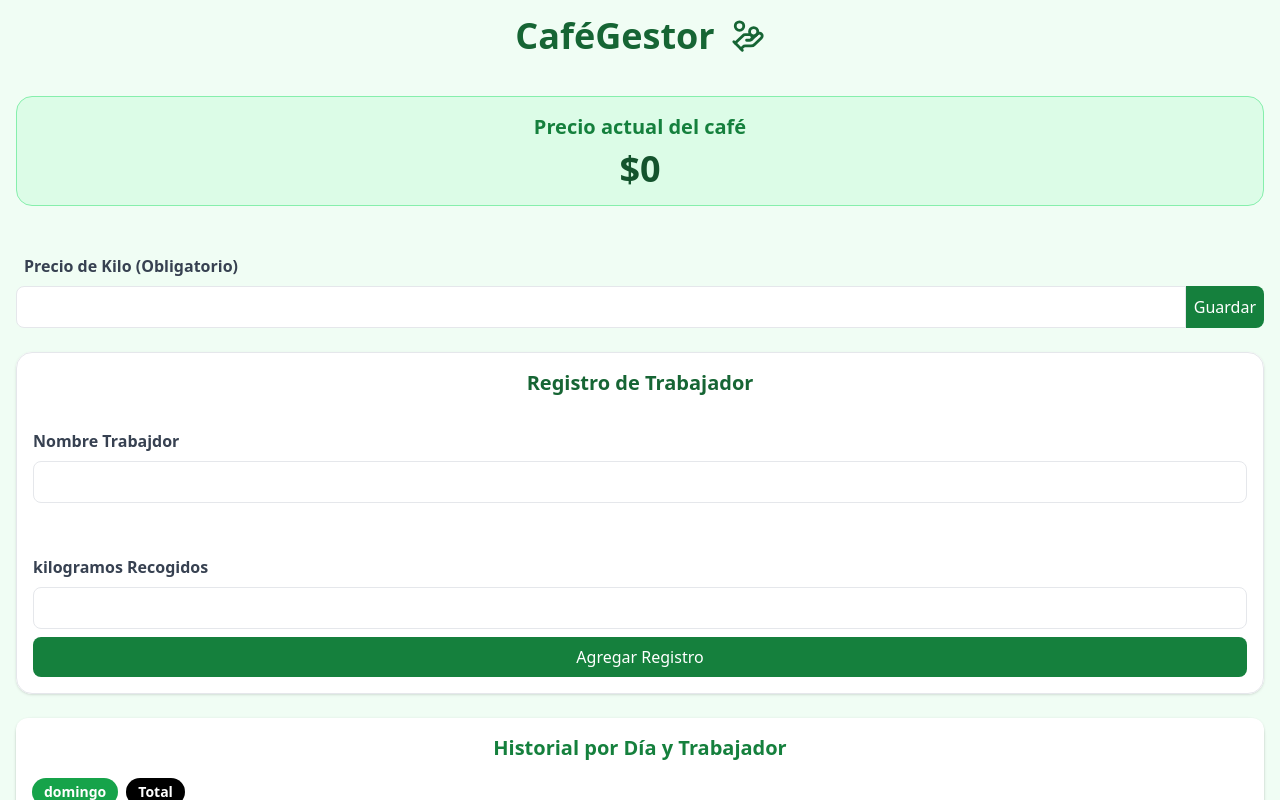
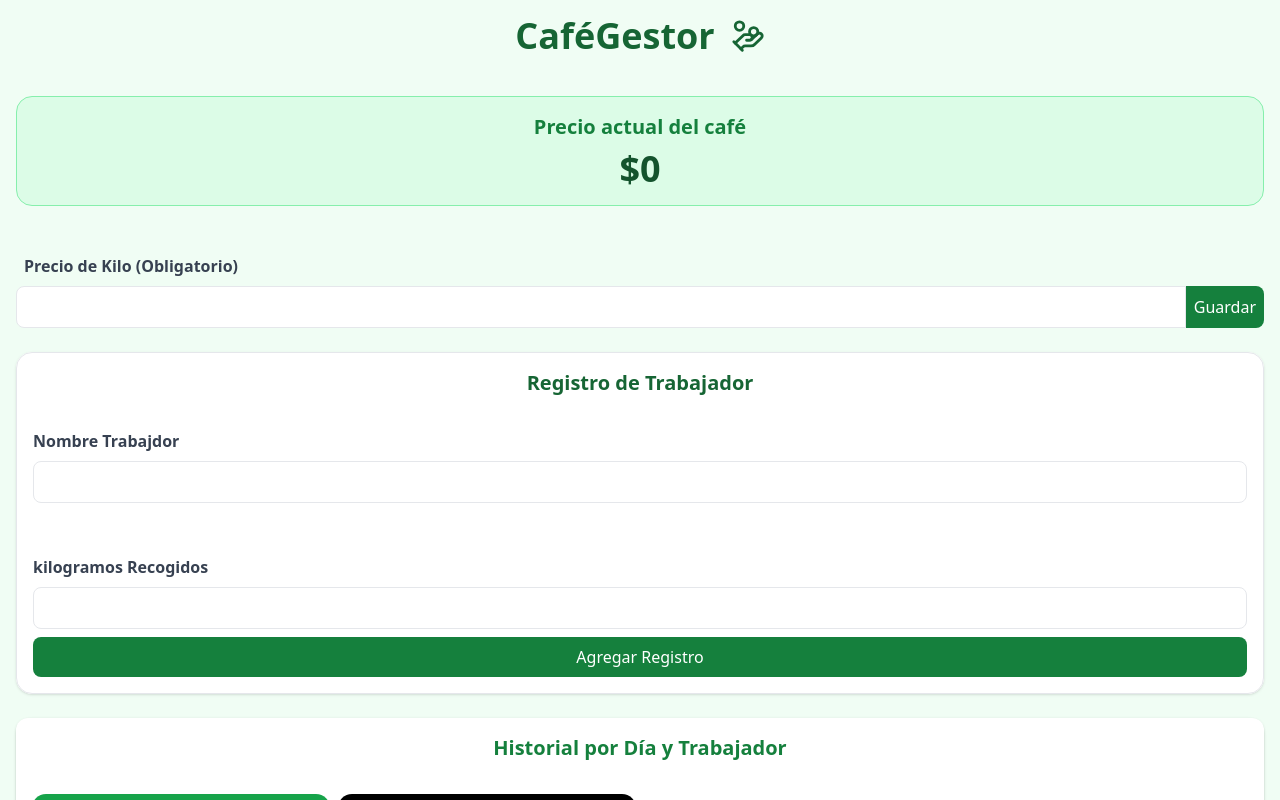
Before and after one commit to jquinteromo/CafeGestor, a React (Vite) app: page / in a window 1280 px wide. Both pictures are taken after typing "Sample", "Sample" into the empty fields and a click on the button "Agregar Registro". Shown: the top 800 px of the page. Built offline with nearby package versions, Linux system fonts and the light colour scheme.

Commit message:
style: order buttons day for columns4

```diff
--- a/src/components/HistoryTable.tsx
+++ b/src/components/HistoryTable.tsx
@@ -19,6 +19,8 @@ type HijosProp = {
 
 export const HistoryTable = ({ recordWorker, kilosPrecio }: HijosProp) => {
   const availableDates = Array.from(new Set(recordWorker.map((r) => r.date)));
+
+
   const [selectedDate, setSelectedDate] = useState(availableDates[0]);
   const [viewMode, setViewMode] = useState<"daily" | "summary">("daily");
   const [summary, setsummary] = useState<workerTotalType[]>([]);
@@ -64,13 +66,13 @@ export const HistoryTable = ({ recordWorker, kilosPrecio }: HijosProp) => {
     <div
       className={`${
         recordWorker.length > 0 ? "visible" : "hidden"
-      } bg-white p-4 shadow rounded-xl mb-10 `}
+      } bg-white p-4 shadow rounded-xl mb-8 `}
     >
       <h2 className="text-xl font-bold text-green-700 mb-4">
         Historial por Día y Trabajador
       </h2>
 
-      <div className="flex flex-wrap gap-2 mb-4">
+      <div className="grid grid-cols-4 gap-2  mb-8 mt-8">
         {availableDates.map((date) => {
           const dayName = new Date(date).toLocaleDateString("es-ES", {
             weekday: "long",
@@ -98,6 +100,7 @@ export const HistoryTable = ({ recordWorker, kilosPrecio }: HijosProp) => {
         >
           Total
         </button>
+
       </div>
 
       <p className={`text-sm text-gray-500 mb-2`}>
```
